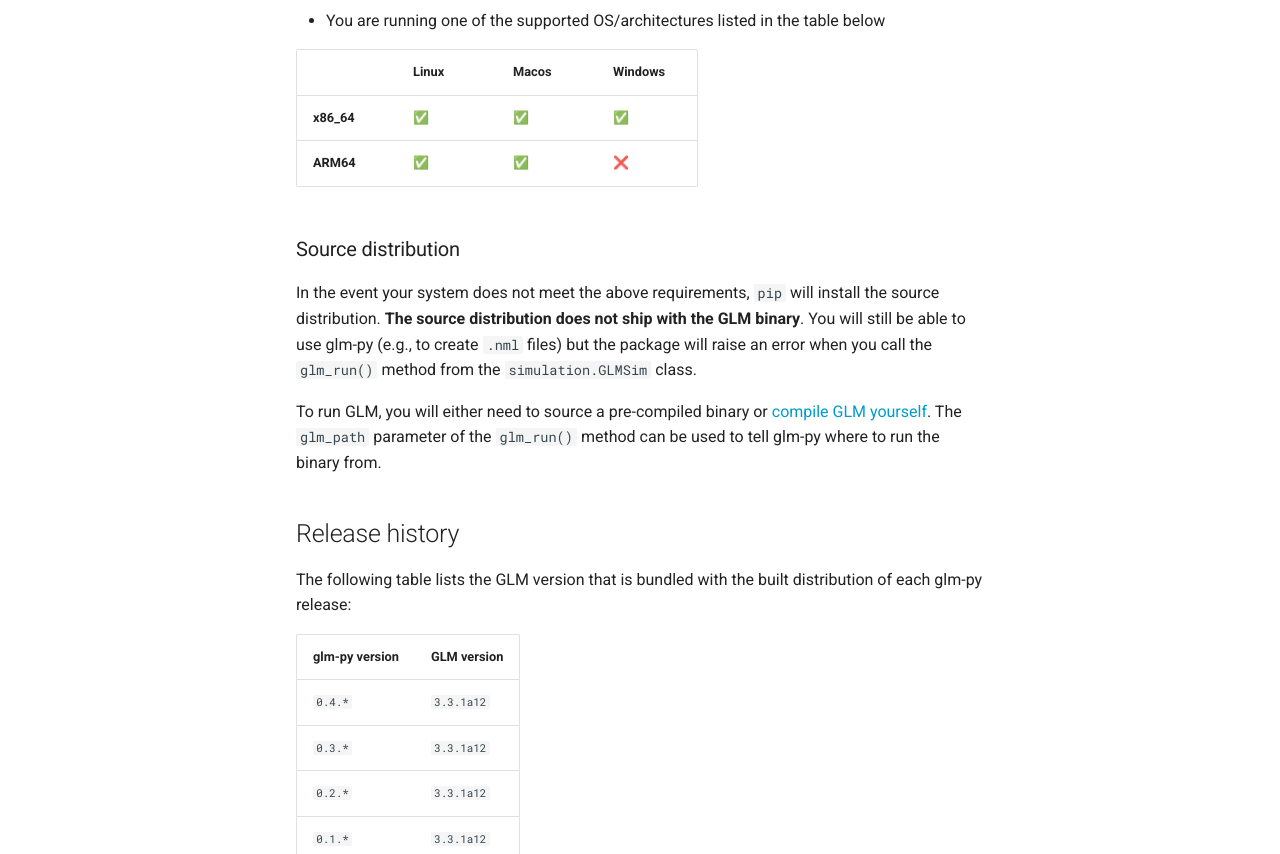
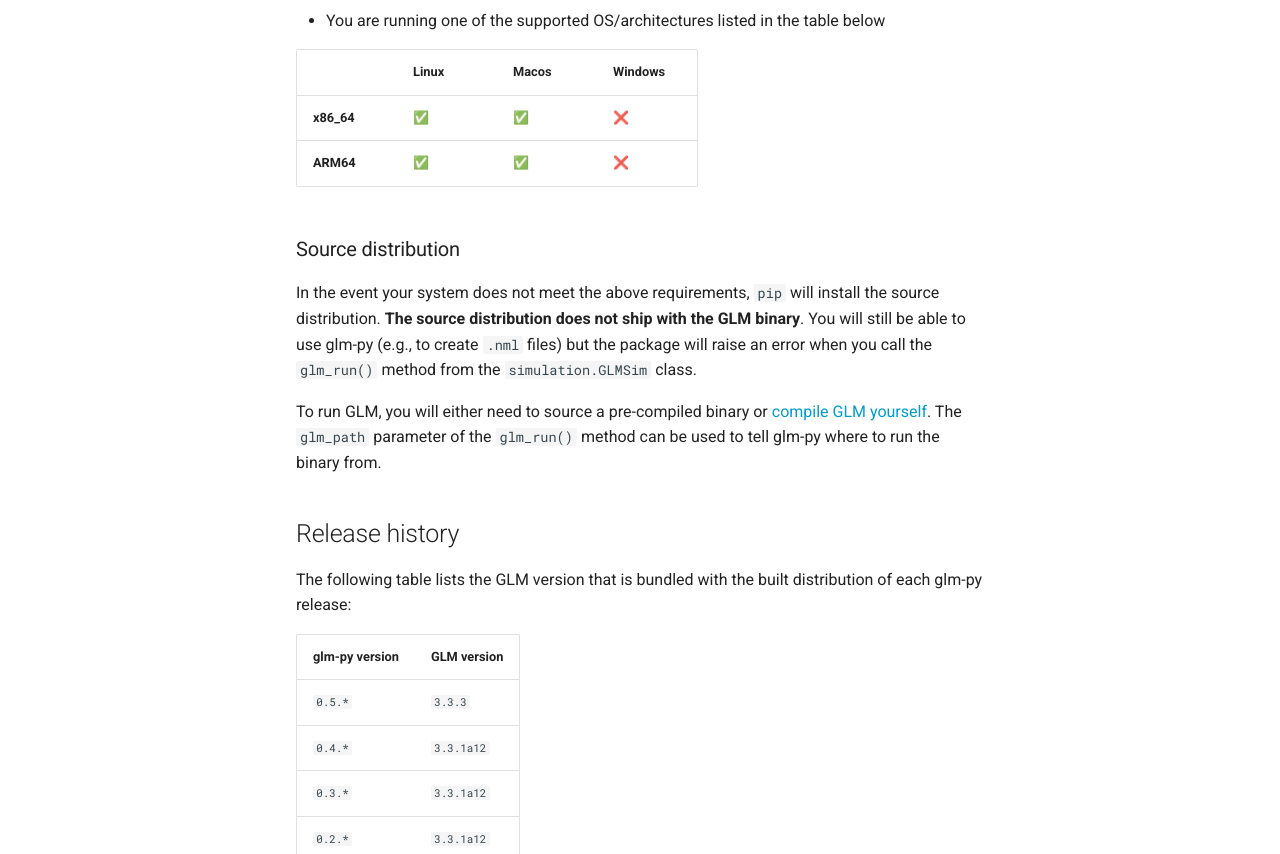
Before and after one commit to AquaticEcoDynamics/glm-py, an MkDocs documentation site: the page built from docs/installation.md, in a window 1280 px wide and 1400 px high. Shown: the part 546-1400 px from the top of the window. Built offline with MkDocs 1.6.1 and Material for MkDocs 9.7.7, drawn with Linux system fonts in a browser that asks for light colours; comment, search, counter and statistics services are not loaded.

Commit message:
ready for next release

```diff
--- a/docs/installation.md
+++ b/docs/installation.md
@@ -18,7 +18,7 @@ The built distribution of glm-py comes bundled with the GLM binary.
 
 |             | Linux       | Macos       | Windows     |
 | ----------- | ----------- | ----------- | ----------- |
-| **x86_64**  | ✅          | ✅          | ✅           |
+| **x86_64**  | ✅          | ✅          | ❌           |
 | **ARM64**   | ✅          | ✅          | ❌           |
 
 ### Source distribution
@@ -33,7 +33,8 @@ The following table lists the GLM version that is bundled with the built distrib
 
 | glm-py version | GLM version     |
 | -------------- | -----------     |
-| `0.4.*`        | `3.3.1a12 `     |
-| `0.3.*`        | `3.3.1a12 `     |
-| `0.2.*`        | `3.3.1a12 `     |
-| `0.1.*`        | `3.3.1a12 `     |
+| `0.5.*`        | `3.3.3`         |
+| `0.4.*`        | `3.3.1a12`      |
+| `0.3.*`        | `3.3.1a12`      |
+| `0.2.*`        | `3.3.1a12`      |
+| `0.1.*`        | `3.3.1a12`      |
```
Also changed, not shown: 1 other file.
